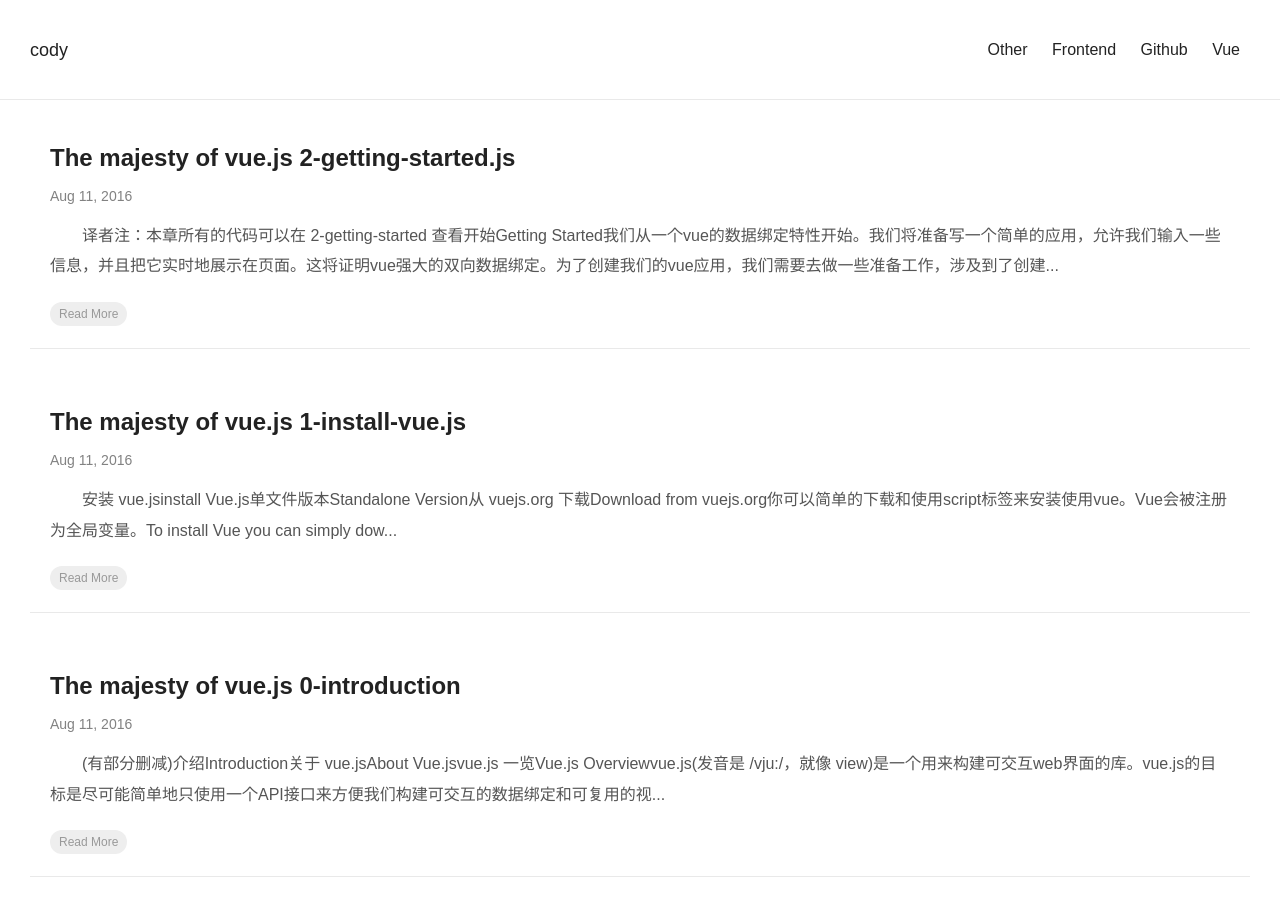
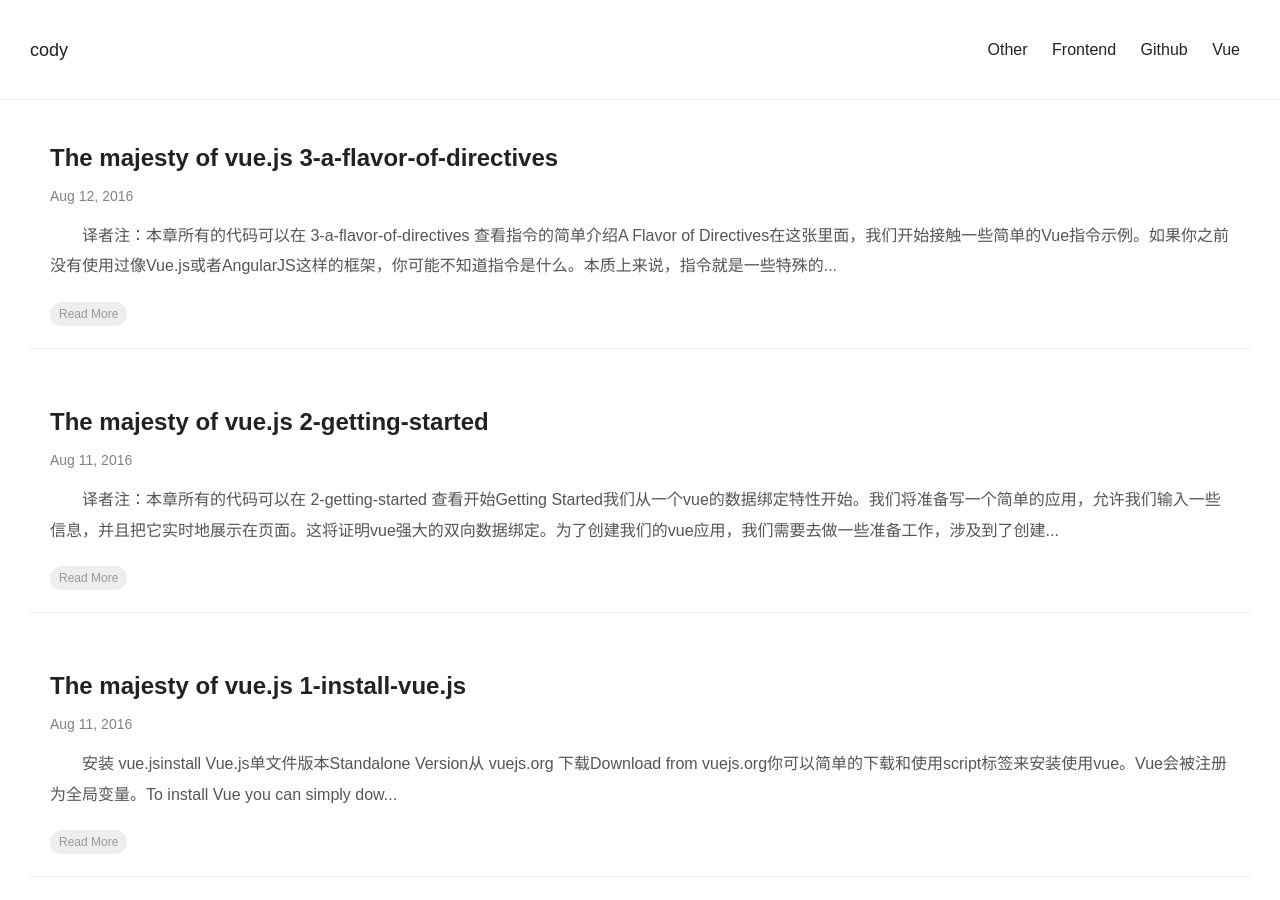
Before and after one commit to cody1991/cody1991.github.io, a Jekyll site: the page built from index.html, in a window 1280 px wide and 900 px high. Built offline with Jekyll 4.4.1, drawn with Linux system fonts in a browser that asks for light colours; nearby versions of some CDN libraries; the list of posts is cut into pages by our own code; some of the changed lines change nothing that is shown; some of the changed text lies outside the part shown.

Commit message:
add new post vuejs 3-a-flavor-of-directives

```diff
--- a/_posts/2016-08-11-the-majesty-of-vue.js-2-getting-started.md
+++ b/_posts/2016-08-11-the-majesty-of-vue.js-2-getting-started.md
@@ -1,6 +1,6 @@
 ---
 layout: post
-title:  "The majesty of vue.js 2-getting-started.js"
+title:  "The majesty of vue.js 2-getting-started"
 date:   2016-08-11 15:41:00
 category: vue
 ---
--- /dev/null
+++ b/_posts/2016-08-11-the-majesty-of-vue.js-3-a-flavor-of-directives.md
@@ -0,0 +1,421 @@
+---
+layout: post
+title:  "The majesty of vue.js 3-a-flavor-of-directives"
+date:   2016-08-12 15:21:00
+category: vue
+---
+
+译者注：本章所有的代码可以在 [3-a-flavor-of-directives](https://github.com/cody1991/awesome-vue/tree/master/the-majesty-of-vue.js-ch/code/3-a-flavor-of-directives) 查看
+
+# 指令的简单介绍
+
+# A Flavor of Directives
+
+在这张里面，我们开始接触一些简单的Vue指令示例。如果你之前没有使用过像Vue.js或者AngularJS这样的框架，你可能不知道指令是什么。本质上来说，指令就是一些特殊的标记告诉库做对一个DOM元素做一些事情。在Vue.js里面，指令的概念比Angular简单太多了，有如下一些指令：
+
+In this chapter we are going through some basic examples of Vue’s directives. Well, if you have not
+used any Framework like Vue.js or AngularJS before, you probably don’t know what a directive is.
+Essentially, a directive is some special token in the markup that tells the library to do something to
+a DOM element. In Vue.js, the concept of directive is drastically simpler than that in Angular. Some
+of the directives are:
+
+* v-show 选择性的显示一个元素
+
+* v-show which is used to conditionally display an element
+
+* v-if 可以替代v-show的使用(译者注：它们有本质上的区别，文章后面应该会说到)
+
+* v-if which can be used instead of v-show
+
+* v-else 当v-if或者v-show表达式执行为false的时候，会把这个元素显示出来
+
+* v-else which displays an element when v-if or v-show evaluates to false.
+
+也有v-for这样的指令，它需要特殊的语法来书写，作用是用来渲染一些东西（比如，基于数组渲染出一个列表）。在后面我们会详细的说明每个指令的用法。
+
+Also, there is v-for, which requires a special syntax and its use is for rendering (e.g. render a list of
+items based on an array). We will elaborate about the use of each later in this book.
+
+让我们开始看看我们提到的那些指令
+
+Let us begin and take a look at the directives we mentioned.
+
+## v-show
+
+我们会去写一些简单的案例来展示第一条指令的用法。我们也会给你一些提示让你更好更简单的明白它和使用它。假设你需要根据一些准则去切换一个元素的显示与否。可能是知道你输入了一些信息才会显示一个提交按钮的情景，我们怎么用Vue来完成呢？
+
+To demonstrate the first directive we are going to build something simple. We will give you some
+tips that will make your understanding and work much easier! Suppose you find yourself in need to
+toggle the display of an element, based upon some set of criteria. Maybe a submit button shouldn’t
+display unless you’ve first typed in a message. How might we accomplish that with Vue?
+
+    <html>
+
+    <head>
+        <title>Hello Vue</title>
+    </head>
+
+    <body>
+        <div id="app">
+            <textarea></textarea>
+        </div>
+        <script src="../../lib/vue.js"></script>
+        <script>
+        new Vue({
+            el: '#app',
+            data: {
+                message: 'Our king is dead!'
+            }
+        });
+        </script>
+    </body>
+
+    </html>
+
+上面的HTML文件可以看到我们熟知的id为app的div和一个textarea。在textarea里面我们将会展示我们的message变量。当然，你可能已经发现了它们还没有绑定在一起。你可能也发现了在这里我们没有继续使用压缩版本的vue.js。正如我们前面提到的一样，我们在开发的时候不适用压缩的版本，因为你可能错过一些常见错误的警告。从这里开始我们会使用这个版本，当然你也可以根据你的喜好去选择。
+
+Here we have an HTML file with our known div id="app" and a textarea. Inside the textarea
+we are going to display our message. Of course, it is not yet binded and by this point maybe you
+have already figured it out. Also you may have noticed that in this example we are no longer using
+the minified version of Vue.js. As we have mentioned before, the minified version shouldn’t be used
+during development because you will miss out warnings for common mistakes. From now on we
+are going to use this version in the book but of course you are free to do as you like.
+
+    <html>
+
+    <head>
+        <title>Hello Vue</title>
+    </head>
+
+    <body>
+        <div id="app">
+            <textarea v-model="message"></textarea>
+            <pre>
+    {{$data | json}}
+            </pre>
+        </div>
+        <script src="../../lib/vue.js"></script>
+        <script>
+        new Vue({
+            el: '#app',
+            data: {
+                message: 'Our king is dead!'
+            }
+        });
+        </script>
+    </body>
+
+    </html>
+
+在这里我们通过v-model把textarea的值和message变量绑定在了一起来显示我们的message的值。每当我们输入东西的时候都会实时地改变message的值，正如前面章节我们使用input的时候。补充一下，在这里我们使用了一个pre标签来展示data的数据，{{$data|json}}的工作是把数据从Vue实例中取出来，通过json方式过滤，然后最终显示在了我们的浏览器上。我们相信，把所有的东西都展示在我们面前，是一个更好的构建和操作数据的方式，也不是一直通过控制台来查看。
+
+It is time to bind the value of textarea with our message variable using v-model so it displays our
+message. Anything we type in is going to change in real time just as we saw in the example from
+the previous chapter where we were using an input. Additionally here we are using a pre tag to spit
+out the data. What this is going to do, is to take the data from our Vue instance, filter it through
+json, and finally display the data in our browser. We believe, that this gives a much better way to build and manipulate our data since having everything right in front of you is better than looking
+constantly at your console.
+
+JSON(javascript Object Notation) 是一个轻量级的数据交换格式，你可以在[这里](http://www.json.org/)找到更多关于JSON的信息.{{$data|json}}的输出和Vue的data选项绑定在一起，任何变化都会让它更新。
+
+JSON (JavaScript Object Notation) is a lightweight data-interchange format. You can find
+more info on JSON [here](http://www.json.org/). The output of {{$data | json}} is binded with Vue data and
+will get updated on every change.
+
+    <html>
+
+    <head>
+        <title>Hello Vue</title>
+    </head>
+
+    <body>
+        <div id="app">
+            <h1>You must send a message for help!</h1>
+            <textarea v-model="message"></textarea>
+            <button v-show="message">Send word to allies for help!</button>
+            <pre>
+    {{$data | json}}
+            </pre>
+        </div>
+        <script src="../../lib/vue.js"></script>
+        <script>
+        new Vue({
+            el: '#app',
+            data: {
+                message: 'Our king is dead! Send help!'
+            }
+        });
+        </script>
+    </body>
+
+    </html>
+
+我们现在只有一个简单的警告在h1标签里面，后面我们会根据一些标准来处理它的显示与否。在它下面有一个按钮，它会选择性的显示，它只有当message的值存在的时候显示。如果textarea为空，我们的数据，也就是button绑定的属性，也会同步的被设置为none而隐藏掉。
+
+Carrying on, we now have a simple warning in the h1 tag that will toggle later based on some
+criteria. Next to it,there is the button which is going to display conditionally, it appears only if there
+is a message present. If the textarea is empty and therefore our data, the button’s display attribute
+is automatically set to ‘none’ and the button disappears.
+
+带有v-show指令的元素还是会被渲染并且存在于DOM里面。v-show只是简单的切换元素的CSS display属性
+
+An element with v-show will always be rendered and remain in the DOM. v-show simply
+toggles the display CSS property of the element.
+
+    <h1 v-show="!message">You must send a message for help!</h1>
+    <textarea v-model="message"></textarea>
+    <button v-show="message">Send word to allies for help!</button>
+
+在这个例子里面我们想完成的是切换不同的元素的显示。在这一步里面，如果message的值存在的话我们希望隐藏显示警告的h1标签，把它的样式设置为display:none;
+
+What we want to accomplish in this example, is to toggle different elements. In this step, we need
+to hide the warning inside the h1 tag, if a message is present, otherwise hide the message by setting
+its style to **display: none.
+
+## v-if
+
+在这里也许你想问，我们上面提到的v-if是怎样的，接下来我们会重用上面的例子，但是这里我们会替换成使用v-if
+
+In this point you might ask ‘What about the v-if directive we mentioned earlier?’, so we will build
+the previous example again, only this time we’ll use v-if!
+
+    <html>
+
+    <head>
+        <title>Hello Vue</title>
+    </head>
+
+    <body>
+        <div id="app">
+            <h1 v-if="!message">You must send a message for help!</h1>
+            <textarea v-model="message"></textarea>
+            <button v-show="message">Send word to allies for help!</button>
+            <pre>
+    {{$data | json}}
+            </pre>
+        </div>
+        <script src="../../lib/vue.js"></script>
+        <script>
+        new Vue({
+            el: '#app',
+            data: {
+                message: 'Our king is dead! Send help!'
+            }
+        });
+        </script>
+    </body>
+
+    </html>
+
+正如上面所示，把v-show替换成v-if以后和我们想象的一样工作的很顺利。自己去尝试实践一下看看是怎么实践的。它们两个的区别是使用v-if的元素不在存在于DOM里面了。
+
+As shown, the replacement of v-show with v-if works just as good as we thought. Go ahead and
+try to make your own experiments to see how this works! The only difference is that an element
+with v-if will not remain in the DOM
+
+### Template v-if
+
+有时候我们会发现我们希望一次性切换多个元素的显示，这个时候我们可以在`<template>`元素上使用v-if指令。在这里用div或者span看起来好像也没有问题，但是`<template>`元素可以被对待为不可见的包装器。`<template>`也不会被渲染在最终的结果里面。
+
+If sometime we find ourselves in a position where we want to toggle the existence of multiple
+elements at once then we can use v-if on a `<template>` element. In occasions where the use of
+div or span seems appropriate, the `<template>` element can serve also as an invisible wrapper. Also
+the `<template>` won ‘t be rendered in the final result.
+
+    <div id="app">
+        <!-- <h1 v-if="!message">You must send a message for help!</h1> -->
+        <template v-if="!message">
+            <h1>You must send a message for help!</h1>
+            <p>Dispatch a messenger immediately!</p>
+            <p>To nearby kingdom of Hearts!</p>
+        </template>
+        <textarea v-model="message"></textarea>
+        <button v-show="message">Send word to allies for help!</button>
+        <pre>
+    {{$data | json}}
+        </pre>
+    </div>
+
+使用上面的示例代码可以发现v-if指令和template绑定在了一起，并且会把所有内嵌的元素切换显示
+
+Using the setup from the previous example we have attached the v-if directive to the template
+element, toggling the existence of all nested elements.
+
+需要注意的是，`<template>`不支持v-show指令
+
+The v-show directive does not support the `<template>` syntax.
+
+## v-else
+
+当使用v-if或者v-show指令，你可以使用v-else指令来表明一个“else块”，也许你已经早就想到这个了。记住，v-else指令必须紧跟着一个v-if或者v-show指令，否则它不会被识别。
+
+When using v-if or v-show you can use the v-else directive to indicate an “else block” as you
+might have already imagined. Be aware that the v-else directive must follow immediately the v-if
+or v-show directive - otherwise it will not be recognized.
+
+结合v-else使用v-show
+
+Using v-else with v-show.
+
+    <html>
+
+    <head>
+        <title>Hello Vue</title>
+    </head>
+
+    <body>
+        <div id="app">
+            <h1 v-show="!message">You must send a message for help!</h1>
+            <h2 v-else>You have sent a message!</h2>
+            <textarea v-model="message"></textarea>
+            <button v-show="message">Send word to allies for help!</button>
+            <pre>
+    {{$data | json}}
+            </pre>
+        </div>
+        <script src="../../lib/vue.js"></script>
+        <script>
+        new Vue({
+            el: '#app',
+            data: {
+                message: 'Our king is dead! Send help!'
+            }
+        });
+        </script>
+    </body>
+
+    </html>
+
+结合v-else使用v-if
+
+Using v-else with v-if.
+
+    <html>
+
+    <head>
+        <title>Hello Vue</title>
+    </head>
+
+    <body>
+        <div id="app">
+            <!-- <h1 v-if="!message">You must send a message for help!</h1> -->
+            <template v-if="!message">
+                <h1>You must send a message for help!</h1>
+                <p>Dispatch a messenger immediately!</p>
+                <p>To nearby kingdom of Hearts!</p>
+            </template>
+            <h2 v-else>You have send a message!</h2>
+            <textarea v-model="message"></textarea>
+            <button v-show="message">Send word to allies for help!</button>
+            <pre>
+    {{$data | json}}
+            </pre>
+        </div>
+        <script src="../../lib/vue.js"></script>
+        <script>
+        new Vue({
+            el: '#app',
+            data: {
+                message: 'Our king is dead! Send help!'
+            }
+        });
+        </script>
+    </body>
+
+    </html>
+
+仅仅是为了展示例子，我们使用了一个h2标签，里面写了不同的警告信息，在前面例子的另外一种情况下显示。如果没有详细的时候，我们看到h1标签，如果有信息的时候，我们能看到h2标签，而我们只是使用了简单的Vue的v-if和v-else语法。你也可以看到上面我们使用了v-if也使用了v-show，他们给了我们同样的结果。很简单吧。
+
+Just for the sake of the example we have used an h2 tag with a different warning than before which
+is displayed conditionally. If there is no message present, we see the h1 tag. If there is a message, we
+see the h2 using this very simple syntax of Vue v-if and v-else. As you can see above we’ve used
+v-if as well as v-show. Both give us the same result. Simple as a pimple!
+
+## v-if vs. v-show
+
+尽管我们已经提到了v-if和v-show的区别，我们可以更加深入。有些问题可能在我们使用它们的时候显现出来。v-show和v-if之间有很大的区别吗？在一些情景下它们的性能会被影响吗？会存在一些问题，你可能使用这个比使用那个更好吗？你可能感受到了使用v-show在大部分情境下会消耗更多的时间当页面渲染的时候。对比之下,v-if是真正的有条件的。
+
+Even though we have already mentioned a difference between v-if and v-show , we can deepen a bit
+more. Some questions may arise out of their use. Is there a big difference between using v-show and
+v-if? Is there a situation where performance is affected? Are there problems where you’re better
+off using one or the other? You might experience that the use of v-show on a lot of situations causes
+bigger time of load during page rendering. In comparison, v-if is truly conditional according to the
+guide of Vue.js.
+
+当使用v-if的时候，如果条件在一开始渲染的时候是false，vue不会做任何事情。部分的编译不会开始知道条件变成真。一般来说，v-if有更多的切换消耗，而w-show有更高的初始化渲染消耗。所以使用v-show如果你经常需要切换一些东西，而使用v-if如果条件看起来基本不会改变的话。
+
+When using v-if, if the condition is false on initial render, it will not do anything
+- partial compilation won’t start until the condition becomes true for the first time.
+Generally speaking, v-if has higher toggle costs while v-show has higher initial render
+costs. So prefer v-show if you need to toggle something very often, and prefer v-if if the
+condition is unlikely to change at runtime.
+
+所以，使用哪个主要看你的需求了。
+
+So, when to use which really depends on your needs.
+
+## 作业
+
+## Homework
+
+按照之前的作业练习，你需要去扩展一些功能。用户现在连同姓名和性别一起输入。如果用户是男性，头部会用“Hello Mister {{name}}”和用户打招呼，如果是一个女性，用“Hello Miss {{name}}”打招呼
+
+Following the previous homework exercise, you should try to expand it a bit. The user now types in
+his gender along with his name. If user is a male, then the heading will greet the user with “Hello
+Mister {{name}}”. If user is a female, then “Hello Miss {{name}}” should appear instead.
+
+如果性别不是男的也不是女的，头部会显示如下的警告"Enter a valid gender,human."
+
+When gender in neither male or female then the user should see the warning heading “Enter a valid
+gender, human.”.
+
+    <html>
+
+    <head>
+        <title>Hello Vue</title>
+        <link rel="stylesheet" href="../../lib/bootstrap.min.css">
+    </head>
+
+    <body>
+        <div id="app">
+            <div class="container">
+                <!-- || 操作符是OR或操作 -->
+                <!-- the || is the logical operator OR -->
+                <div v-if="gender=='male' || gender=='female'">
+                    <h1>
+                            Hello,
+                            <!-- 如果性别是male的话渲染出来 -->
+                            <!-- render span if 'gender' equals to 'male' -->
+                            <span v-show="gender=='male'">Mister {{name}}</span>
+                            <!-- 如果性别是female的话渲染出来 -->
+                            <!-- render span if 'gender' equals to 'female' -->
+                            <span v-show="gender=='female'">Miss {{name}}</span>
+                            <!-- （译者注：这里男女显示可以切换回比较频繁，所以都用了v-show） -->
+                        </h1>
+                </div>
+                <!-- v-else紧跟着v-if块，才能正常工作 -->
+                <!-- v-else immediately follows v-if block to work -->
+                <h1 v-else>Enter a valid gender, human.</h1>
+                <label for="gender">Enter your gender</label>
+                <input type="text" v-model="gender" id="gender" class="form-control">
+                <label for="name">Enter your name</label>
+                <input type="text" v-model="name" id="name" class="form-control">
+                <pre>{{$data | json}}</pre>
+            </div>
+        </div>
+        </div>
+        <script src="../../lib/vue.js"></script>
+        <script>
+        new Vue({
+            el: '#app',
+            data: {
+                name: 'Universe',
+                gender: 'female'
+            }
+        });
+        </script>
+    </body>
+
+    </html>
+
+译者注：本章所有的代码可以在 [3-a-flavor-of-directives](https://github.com/cody1991/awesome-vue/tree/master/the-majesty-of-vue.js-ch/code/3-a-flavor-of-directives) 查看
```
